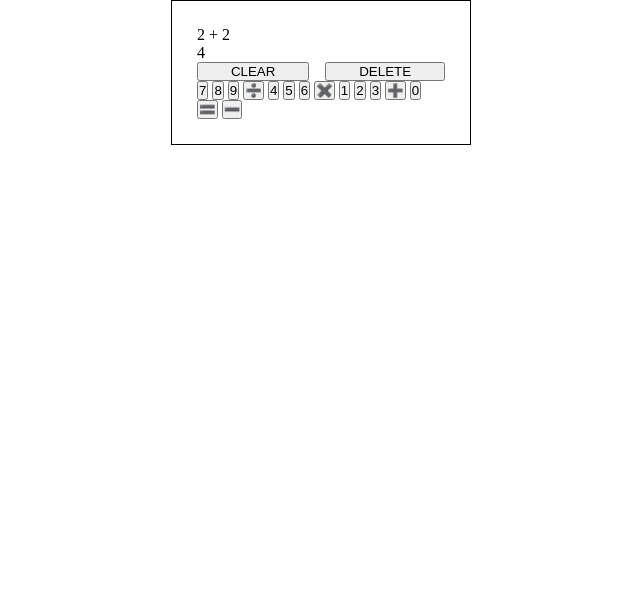
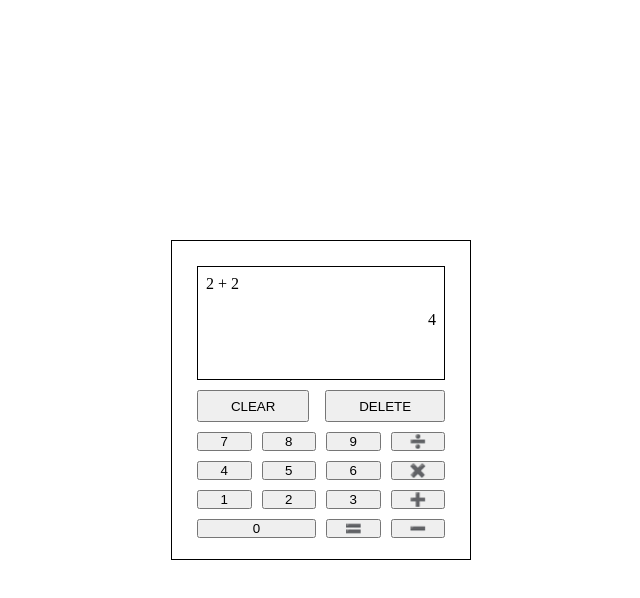
Before and after one commit to cboud31/jsCalculator, a plain HTML site: page index.html in a window 1280 px wide. Shown: the whole page, without its empty margins (319-959 px from the left). Drawn offline with Linux system fonts and the light colour scheme.

Commit message:
calculator basic layout

```diff
--- a/index.html
+++ b/index.html
@@ -10,15 +10,15 @@
     <div class="calculator">
       <div class="wrapper">
         <section class="display">
-          <div class="display secondary">2 + 2</div>
-          <div class="display main">4</div>
+          <div class="display-secondary">2 + 2</div>
+          <div class="display-main">4</div>
         </section>
         <section class="controls">
           <div class="controls-edit">
             <button class="clear">CLEAR</button>
             <button class="delete">DELETE</button>
           </div>
-          <div class="controls math">
+          <div class="controls-math">
             <button>7</button>
             <button>8</button>
             <button>9</button>
@@ -31,7 +31,7 @@
             <button>2</button>
             <button>3</button>
             <button>➕</button>
-            <button>0</button>
+            <button id="zero">0</button>
             <button>🟰</button>
             <button>➖</button>
           </div>
--- a/styles.css
+++ b/styles.css
@@ -4,19 +4,62 @@
   padding: 0;
 }
 
+body {
+  align-items: center;
+  display: flex;
+  height: 100vh;
+  width: 100vw;
+}
+
 .calculator {
   border: 1px solid black;
+  height: 40vh;
   margin: 0 auto;
+  width: 300px;
+}
+
+.wrapper {
+  display: flex;
+  flex-direction: column;
+  height: inherit;
+  justify-content: space-between;
   padding: 25px;
-  width: 300px;
+}
+
+.display {
+  border: 1px solid black;
+  display: flex;
+  flex-direction: column;
+  padding: 8px;
+}
+
+.display-main {
+  height: 60px;
+  text-align: end;
+}
+
+.display-secondary {
+  height: 36px;
 }
 
 .controls-edit {
   display: flex;
   gap: 16px;
+  margin: 10px 0px;
+}
+
+.controls-math {
+  display: grid;
+  gap: 10px;
+  grid-template-columns: repeat(4, 1fr);
 }
 
 .clear,
 .delete {
   flex-grow: 1;
+  padding: 6.5px 0;
 }
+
+#zero {
+  grid-column: -5 / -3;
+}
```
